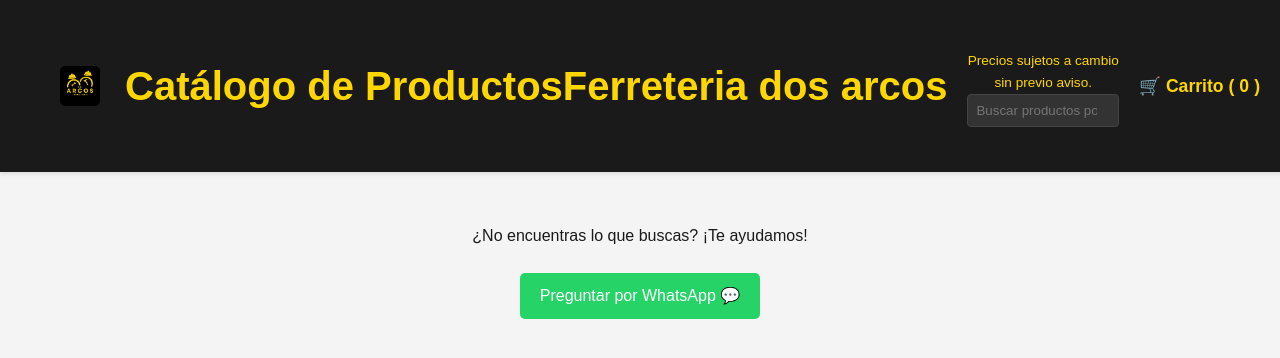
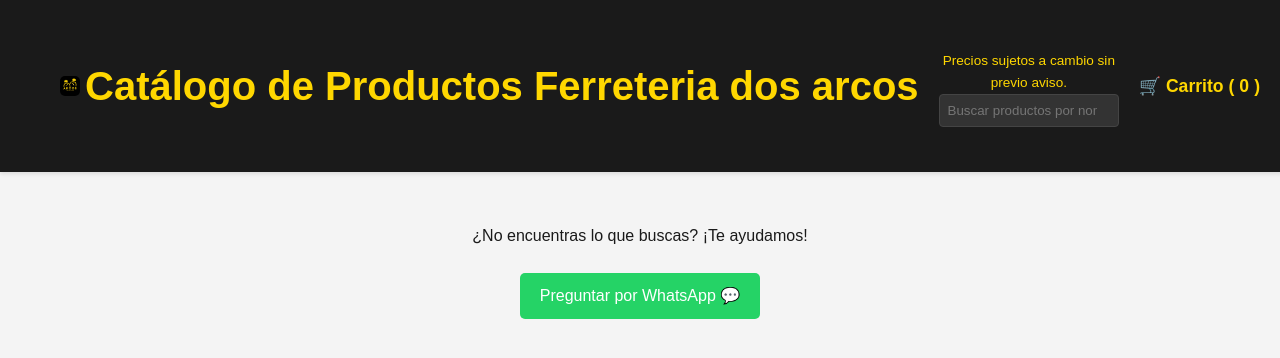
Before and after one commit to misam717-bit/catalogo-ferreteria, a Flask app: page / in a window 1280 px wide. Shown: the top 358 px of the page. Run offline with Flask 3, Linux system fonts and the light colour scheme; data that the repository does not hold is empty; some libraries are stand-ins or nearby versions.

Commit message:
cambio de de logo y titulo

```diff
--- a/templates/index.html
+++ b/templates/index.html
@@ -244,10 +244,10 @@
       <div class="container" style="display: flex; justify-content: space-between; align-items: center;">
 
         <!-- Logo en la cabecera -->
-        <img src="{{ url_for('static', filename='fondo_ferreteria.jpg') }}" alt="Logo de la Ferretería Nea" class="header-logo" style="max-height: 60px; margin-right: 25px;">
-        <h1>Catálogo de Productos</h1>
-         <h1>Ferreteria dos arcos</h1>
-
+        <img src="{{ url_for('static', filename='fondo_ferreteria.jpg') }}" alt="Logo de la Ferretería Nea" class="header-logo" style="max-height: 20px; margin-right: 5px;">
+        <h1>Catálogo de Productos
+            Ferreteria dos arcos
+        </h1>
 
         <div class="search-bar" style="flex-grow: 1; margin: 0 20px;">
           <p style="width: 100%; text-align: center; font-size: 0.85rem; color: #FFD700; margin: 5px 0 0 0;">
```
